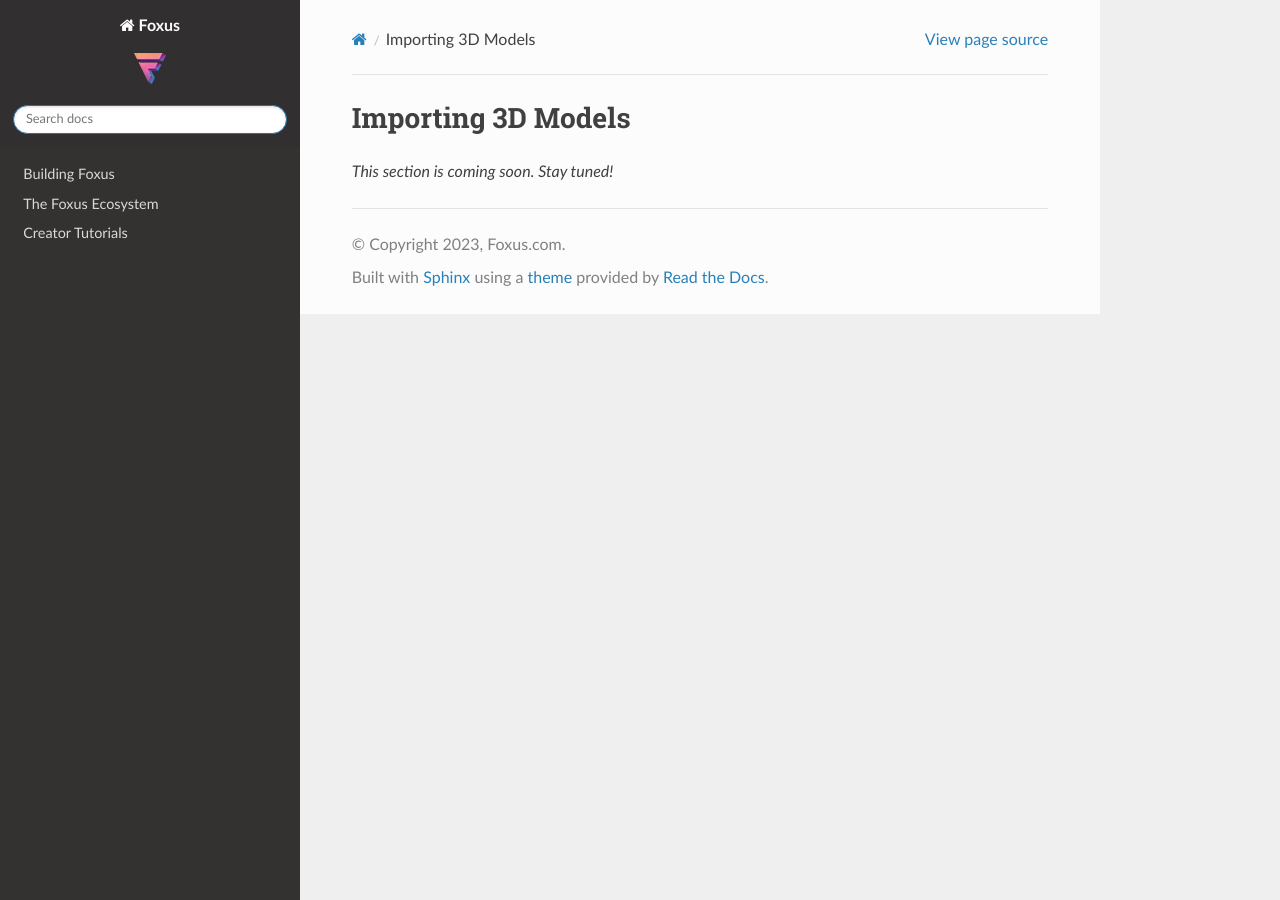
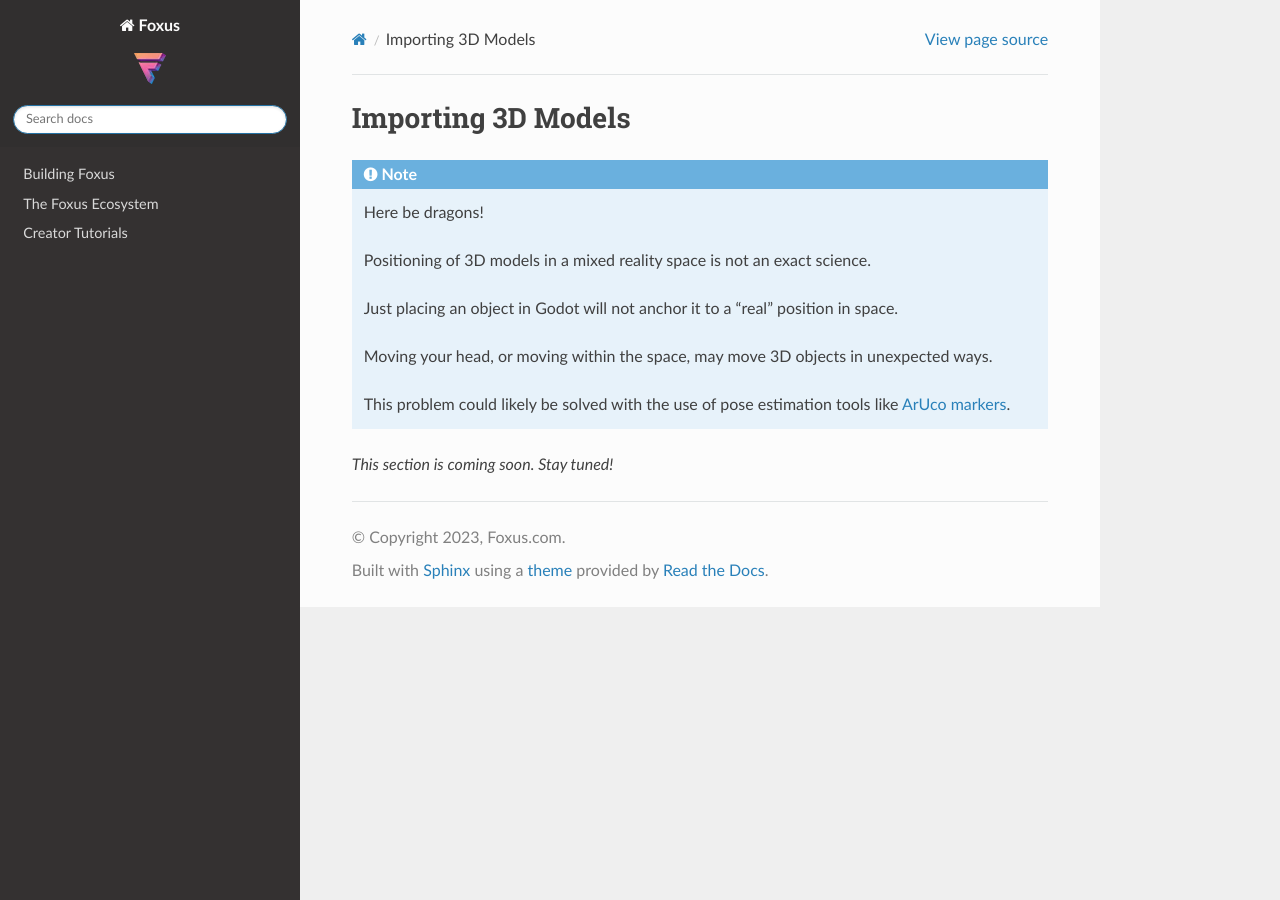
Before and after one commit to teamfoxus/foxus-docs, a Sphinx documentation site: the page built from docs/source/tutorials_3d_models.rst, in a window 1280 px wide. Built offline with Sphinx 7.4.7 and the Read the Docs theme 2.0.0, drawn with Linux system fonts in a browser that asks for light colours.

Commit message:
3d model disclaimer

```diff
--- a/docs/source/tutorials_3d_models.rst
+++ b/docs/source/tutorials_3d_models.rst
@@ -1,4 +1,16 @@
 Importing 3D Models
 ===================================
 
+.. note::
+
+   Here be dragons!
+
+   Positioning of 3D models in a mixed reality space is not an exact science.
+
+   Just placing an object in Godot will not anchor it to a "real" position in space.
+
+   Moving your head, or moving within the space, may move 3D objects in unexpected ways.
+
+   This problem could likely be solved with the use of pose estimation tools like `ArUco markers <https://docs.opencv.org/4.x/d5/dae/tutorial_aruco_detection.html>`_.
+
 *This section is coming soon. Stay tuned!*
```
